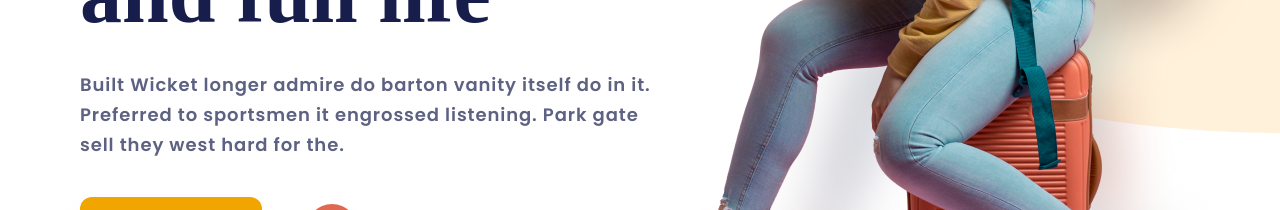
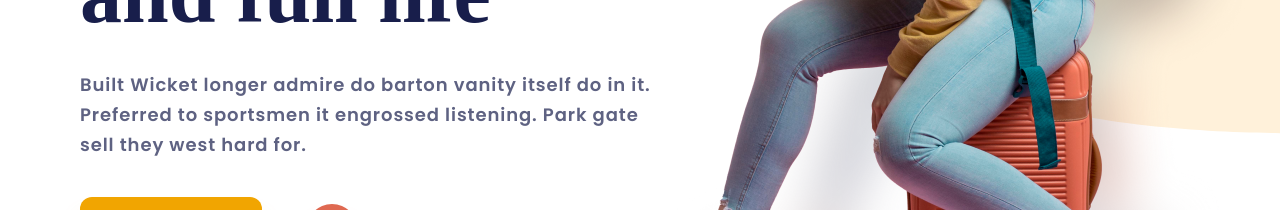
Before and after one commit to Hemdee1/Travel-Website, a React (Vite) app: page / in a window 1280 px wide. Shown: the part 510-720 px from the top of the page. Built offline with nearby package versions, Linux system fonts and the light colour scheme; a web font is replaced by a local one.

Commit message:
fix error

```diff
--- a/src/components/Hero.tsx
+++ b/src/components/Hero.tsx
@@ -32,7 +32,7 @@ const Hero = () => {
         >
           Built Wicket longer admire do barton vanity itself do in it. <br />
           Preferred to sportsmen it engrossed listening. Park gate <br /> sell
-          they west hard for the.
+          they west hard for.
         </h5>
         <div
           className="flex flex-col items-start sm:items-center sm:flex-row gap-11"
```
